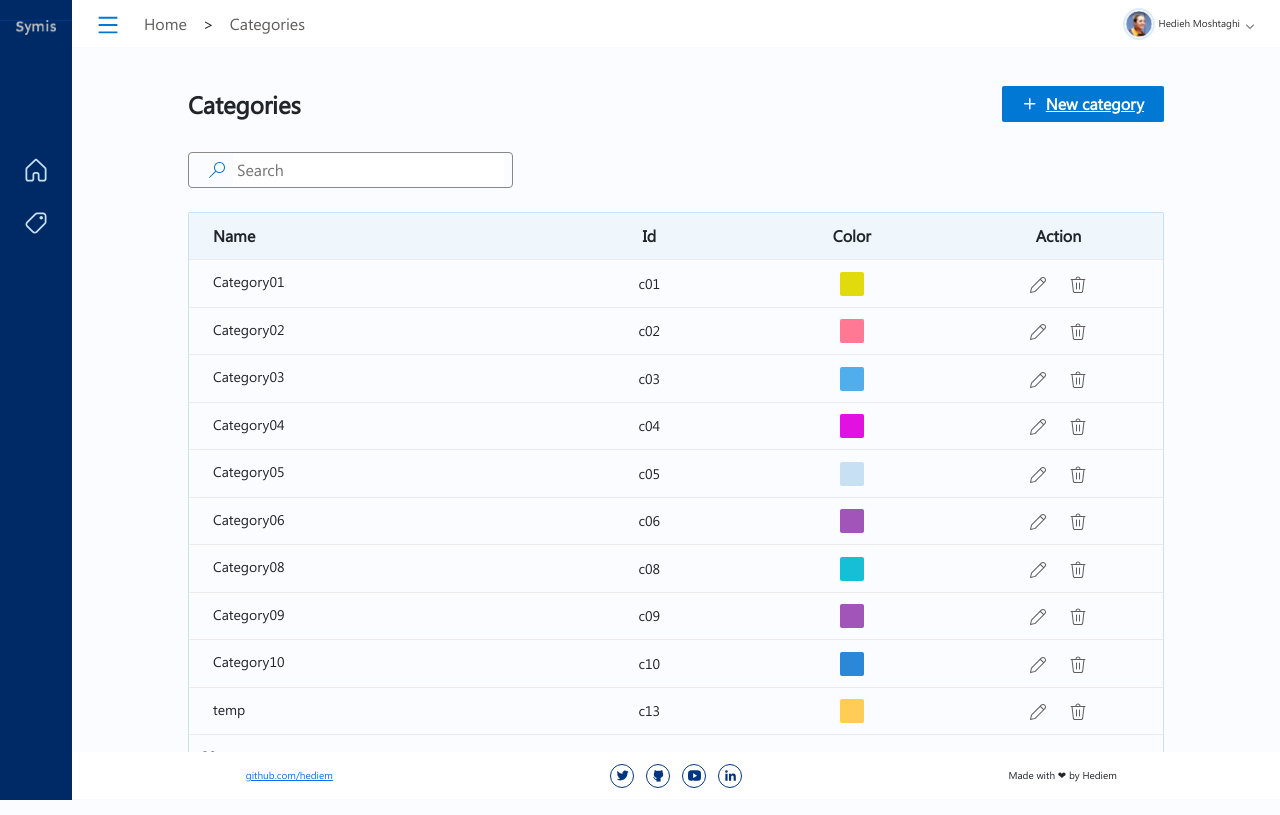
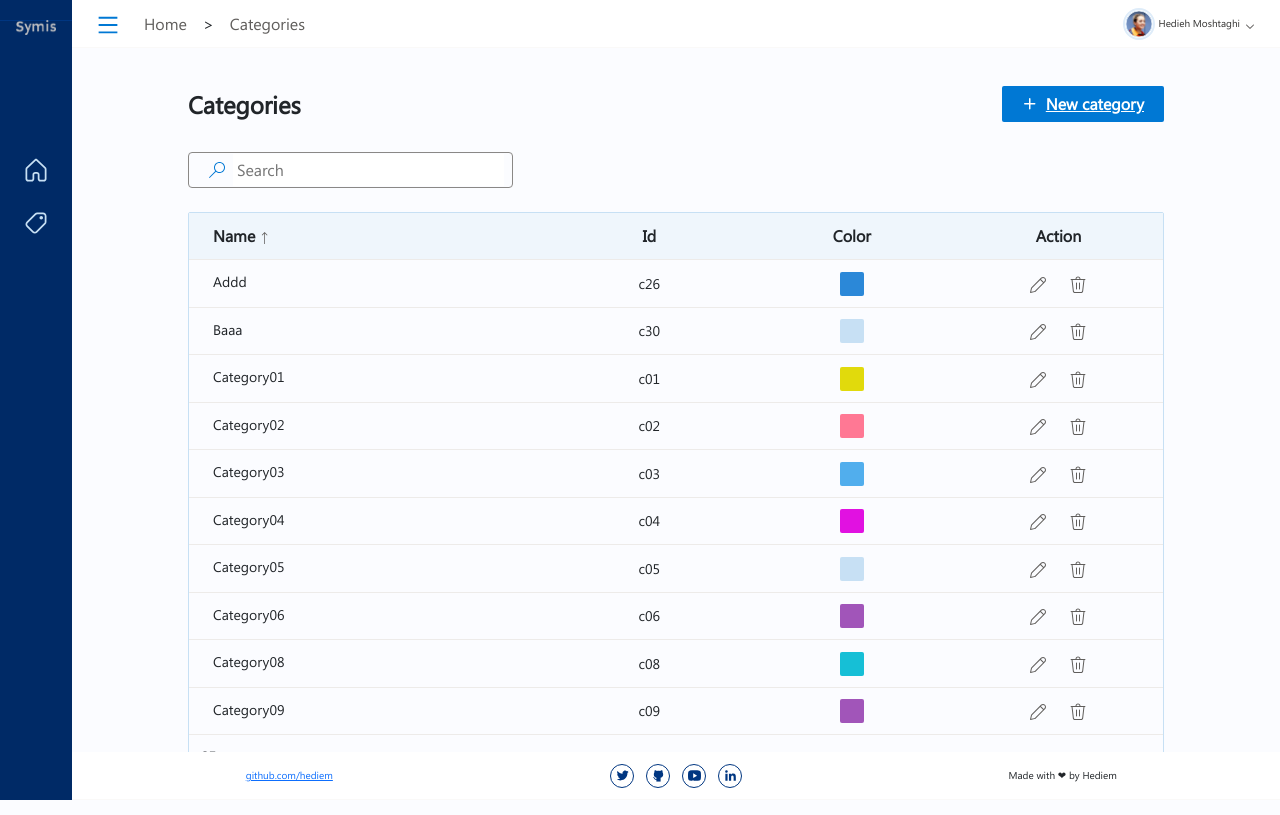
Before and after one commit to hediem/admin-panel, a Next.js app: page /categories in a window 1280 px wide. Built offline with nearby package versions, Linux system fonts and the light colour scheme; data requests are answered from the project's data file.

Commit message:
change api payload and add sort by name

```diff
--- a/app/(panel)/categories/categories.scss
+++ b/app/(panel)/categories/categories.scss
@@ -182,6 +182,8 @@
 
     .col-name {
       display: flex;
+      align-items: center;
+      cursor: pointer;
       width: 45vh;
       text-align: start;
       padding: 11px 12px;
--- a/app/(panel)/categories/edit-category/page.tsx
+++ b/app/(panel)/categories/edit-category/page.tsx
@@ -8,7 +8,11 @@ import AdminPanelContext from "@/context/AdminPanelContext";
 import "../categories.scss";
 import { useRouter } from "next/navigation";
 import AddandEdit from "@/components/categories/AddandEdit";
-
+import { Metadata } from "next";
+export const metadata: Metadata = {
+  title: "Edit category",
+  description: "Generated by hediem",
+};
 const page = () => {
   const router = useRouter();
   const { setUpdater, selectedItem, setSelectedItem } =
--- a/app/(panel)/categories/new-category/page.tsx
+++ b/app/(panel)/categories/new-category/page.tsx
@@ -9,7 +9,11 @@ import AdminPanelContext from "@/context/AdminPanelContext";
 import "../categories.scss";
 import { useRouter } from "next/navigation";
 import AddandEdit from "@/components/categories/AddandEdit";
-
+import { Metadata } from "next";
+export const metadata: Metadata = {
+  title: "new category",
+  description: "Generated by hediem",
+};
 type Inputs = {
   name: string;
   color: string;
--- a/app/(panel)/categories/page.tsx
+++ b/app/(panel)/categories/page.tsx
@@ -32,10 +32,14 @@ const categories = () => {
     setType,
     setSelectedItem,
   } = useContext(AdminPanelContext);
+
   const [categories, setCategories] = useState<CategoriesType[]>([]);
   const [searchTerm, setSearchTerm] = useState<string>("");
   const [currentPage, setCurrentPage] = useState(1);
   const [totalCount, setTotalCount] = useState<number | null>(0);
+  //false = asc , true = desc
+  const [sort, setSort] = useState(false);
+
   const pageCount = Math.ceil(totalCount !== null ? totalCount / 10 : 1); // Set the total number of pages here
 
   const deleteItem = async () => {
@@ -92,36 +96,31 @@ const categories = () => {
       setCurrentPage(newPage);
     }
   };
-  const getData = async () => {
-    const response = await fetch(
-      `http://localhost:8000/categories?_start=${
-        (currentPage - 1) * 10
-      }&_limit=10`,
-      {
-        method: "GET",
-      }
-    );
-    const categories: CategoriesType[] = await response.json();
+
+  const getData = async ({ search = "" } = {}) => {
+    console.log("in", sort);
+    const baseUrl = "http://localhost:8000/categories";
+    let url = baseUrl;
+    let payload = `_sort=name&_order=${!sort ? "asc" : "desc"}&_start=${
+      (currentPage - 1) * 10
+    }&_limit=10`;
+
+    if (search) {
+      payload += `&name_like=${search}`;
+    }
+
+    const response = await fetch(`${url}?${payload}`, {
+      method: "GET",
+    });
+
+    const categories = await response.json();
+
     if (categories.length === 0) {
       setCurrentPage((prev) => prev - 1);
       return;
     }
+
     setCategories(categories);
-
-    const totalCountHeader = response.headers.get("X-Total-Count");
-    const totalItems = totalCountHeader ? parseInt(totalCountHeader) : null;
-    setTotalCount(totalItems);
-  };
-  const getSearchData = async (search: string) => {
-    const response = await fetch(
-      `http://localhost:8000/categories?name_like=${search}&_start=${
-        (currentPage - 1) * 10
-      }&_limit=10`,
-      {
-        method: "GET",
-      }
-    );
-    setCategories(await response.json());
 
     const totalCountHeader = response.headers.get("X-Total-Count");
     const totalItems = totalCountHeader ? parseInt(totalCountHeader) : null;
@@ -131,7 +130,7 @@ const categories = () => {
   const debouncedSearch = useRef(
     debounce(async (search: string) => {
       try {
-        getSearchData(search);
+        getData({ search });
       } catch (error) {
         console.error("An error occurred", error);
       }
@@ -140,7 +139,7 @@ const categories = () => {
 
   useEffect(() => {
     if (searchTerm !== "") {
-      getSearchData(searchTerm);
+      getData({ search: searchTerm });
     } else {
       getData();
     }
@@ -195,6 +194,9 @@ const categories = () => {
         pageCount={pageCount}
         totalCount={totalCount}
         handlePageChange={handlePageChange}
+        // getData={getData}
+        sort={sort}
+        setSort={setSort}
       />
       {isModalDeleteOpen && <DeleteModal deleteFunc={deleteItem} />}
       <ToastContainer />
--- a/components/categories/AddandEdit.tsx
+++ b/components/categories/AddandEdit.tsx
@@ -89,7 +89,7 @@ const AddandEdit = ({
         />
         <div className="title">{type === "edit" ? "Edit" : "New"} category</div>
       </div>
-      <div className="inputs">
+      <div className="inputs col-md-6 col-xl-5">
         <label htmlFor="name">Name</label>
         <input
           id="name"
--- a/components/categories/CategoriesTable.tsx
+++ b/components/categories/CategoriesTable.tsx
@@ -1,22 +1,32 @@
 "use client";
-import React, { useState } from "react";
+import React, { useContext, useState } from "react";
 import { CategoriesType } from "@/utils/types";
 import Item from "./Item";
 import ColorSchema from "@/public/assets/kits/colors";
+import arrow from "@/public/assets/icons/Arrow-up.svg";
 import CustomPagination from "../common/Pagination";
+import Image from "next/image";
+import AdminPanelContext from "@/context/AdminPanelContext";
 const CategoriesTable = ({
   categories,
   currentPage,
   pageCount,
   totalCount,
   handlePageChange,
+  // getData,
+  sort,
+  setSort,
 }: {
   categories: CategoriesType[];
   currentPage: number;
   pageCount: number;
   totalCount: number | null;
   handlePageChange: (newPage: number) => void;
+  // getData: ({ sort }: { sort?: boolean }) => void;
+  sort: boolean;
+  setSort: React.Dispatch<React.SetStateAction<boolean>>;
 }) => {
+  const { setUpdater } = useContext(AdminPanelContext);
   return (
     <div
       style={{
@@ -29,7 +39,28 @@ const CategoriesTable = ({
           <table className="custom-table" style={{ marginBottom: "0px" }}>
             <thead>
               <tr className="header-row">
-                <th className="col-name">Name</th>
+                <th
+                  className="col-name"
+                  onClick={() => {
+                    setSort((prev) => !prev);
+                    setUpdater((prev) => !prev);
+                  }}
+                >
+                  <span>Name</span>
+
+                  <span>
+                    <Image
+                      src={arrow}
+                      alt="arrow"
+                      width={20}
+                      height={20}
+                      style={{
+                        transform: sort ? "rotateZ(180deg)" : "",
+                        transition: "transform 0.3s ease-in-out",
+                      }}
+                    />
+                  </span>
+                </th>
                 <th className="col-id">Id</th>
                 <th className="col-color">Color</th>
                 <th className="col-action">Action</th>
--- a/db.json
+++ b/db.json
@@ -107,6 +107,31 @@
       "name": "category 112",
       "color": "#e31515",
       "id": 25
+    },
+    {
+      "name": "Addd",
+      "color": "#2B88D8",
+      "id": 26
+    },
+    {
+      "name": "baaaa",
+      "color": "#FF9124",
+      "id": 27
+    },
+    {
+      "name": "daaaa",
+      "color": "#FF9124",
+      "id": 28
+    },
+    {
+      "name": "ddvvaa",
+      "color": "#2B88D8",
+      "id": 29
+    },
+    {
+      "name": "Baaa",
+      "color": "#C7E0F4",
+      "id": 30
     }
   ]
 }
```
Also changed, not shown: public/assets/icons/Arrow-up.svg (added).
